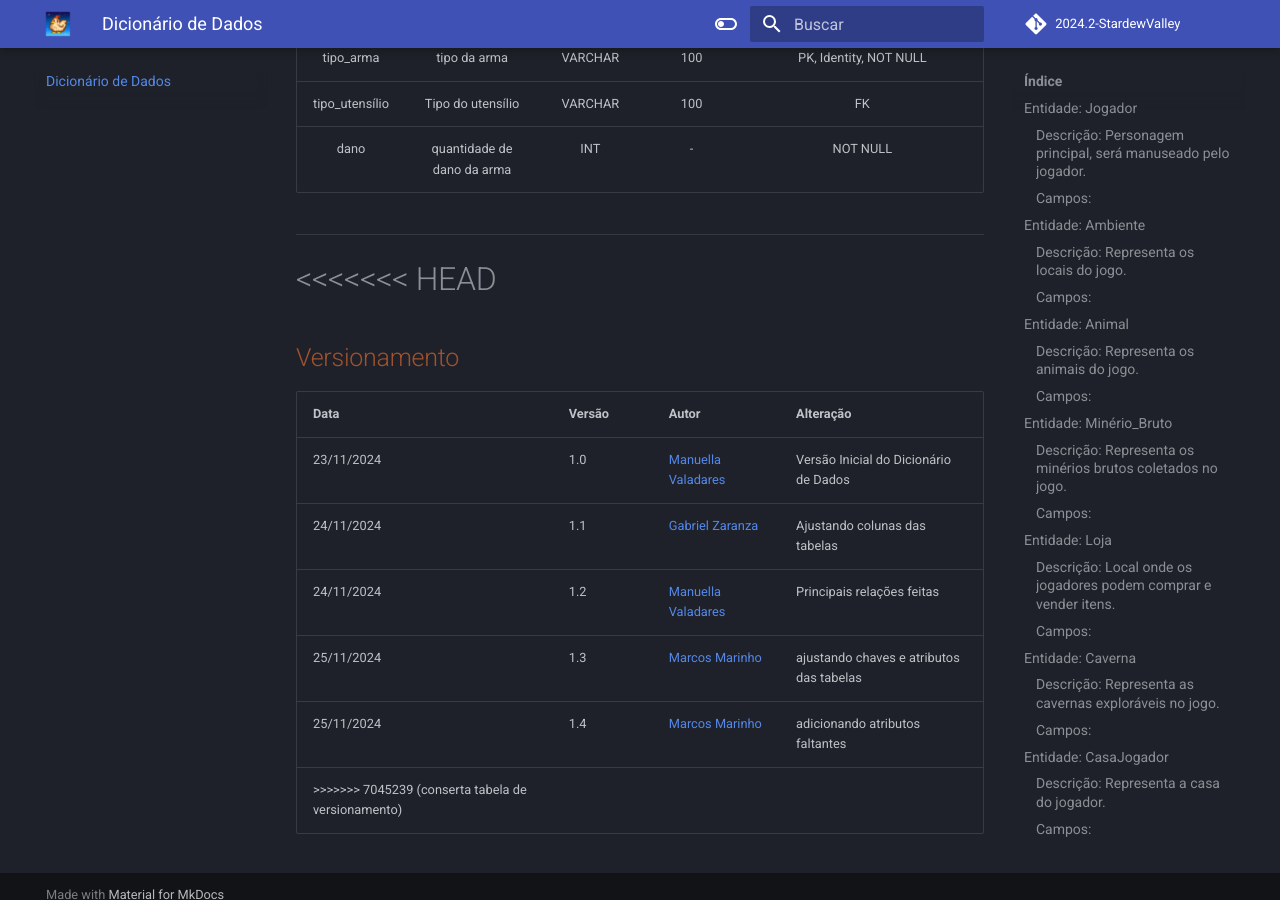
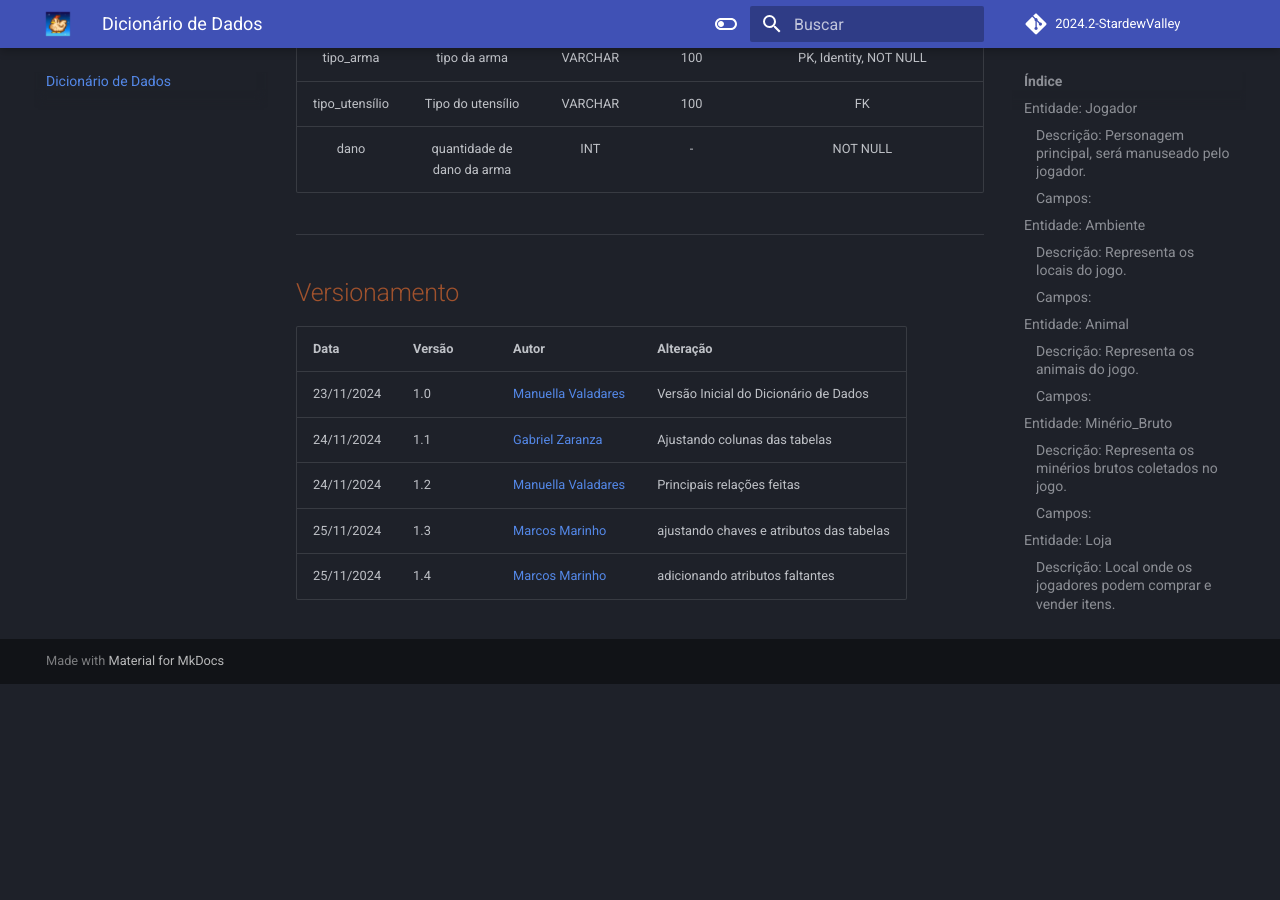
Before and after one commit to SBD1/2024.2-StardewValley, an MkDocs documentation site: the page built from docs/entrega-01/DicionáriodeDados.md, in a window 1280 px wide and 900 px high, scrolled down 18919 px. Built offline with MkDocs 1.6.1 and Material for MkDocs 9.7.7, drawn with Linux system fonts in a browser that asks for light colours; comment, search, counter and statistics services are not loaded; after the commit the page ends 19603 px from its top, so only the background shows below that.

Commit message:
git rebase squash extremamente duvidoso

```diff
--- a/docs/entrega-01/DicionáriodeDados.md
+++ b/docs/entrega-01/DicionáriodeDados.md
@@ -434,8 +434,6 @@
 | dano    | quantidade de dano da arma      | INT          | -       |  NOT NULL                                                                          |
 
 ---
-<<<<<<< HEAD
-=======
 
 ## Versionamento
 |Data|Versão|Autor|Alteração|
@@ -445,4 +443,3 @@
 |24/11/2024|1.2| [Manuella Valadares](https://github.com/manuvaladares)| Principais relações feitas|
 |25/11/2024|1.3| [Marcos Marinho](https://github.com/devMarcosVM)| ajustando chaves e atributos das tabelas|
 |25/11/2024|1.4| [Marcos Marinho](https://github.com/devMarcosVM)| adicionando atributos faltantes|
->>>>>>> 7045239 (conserta tabela de versionamento)
```
